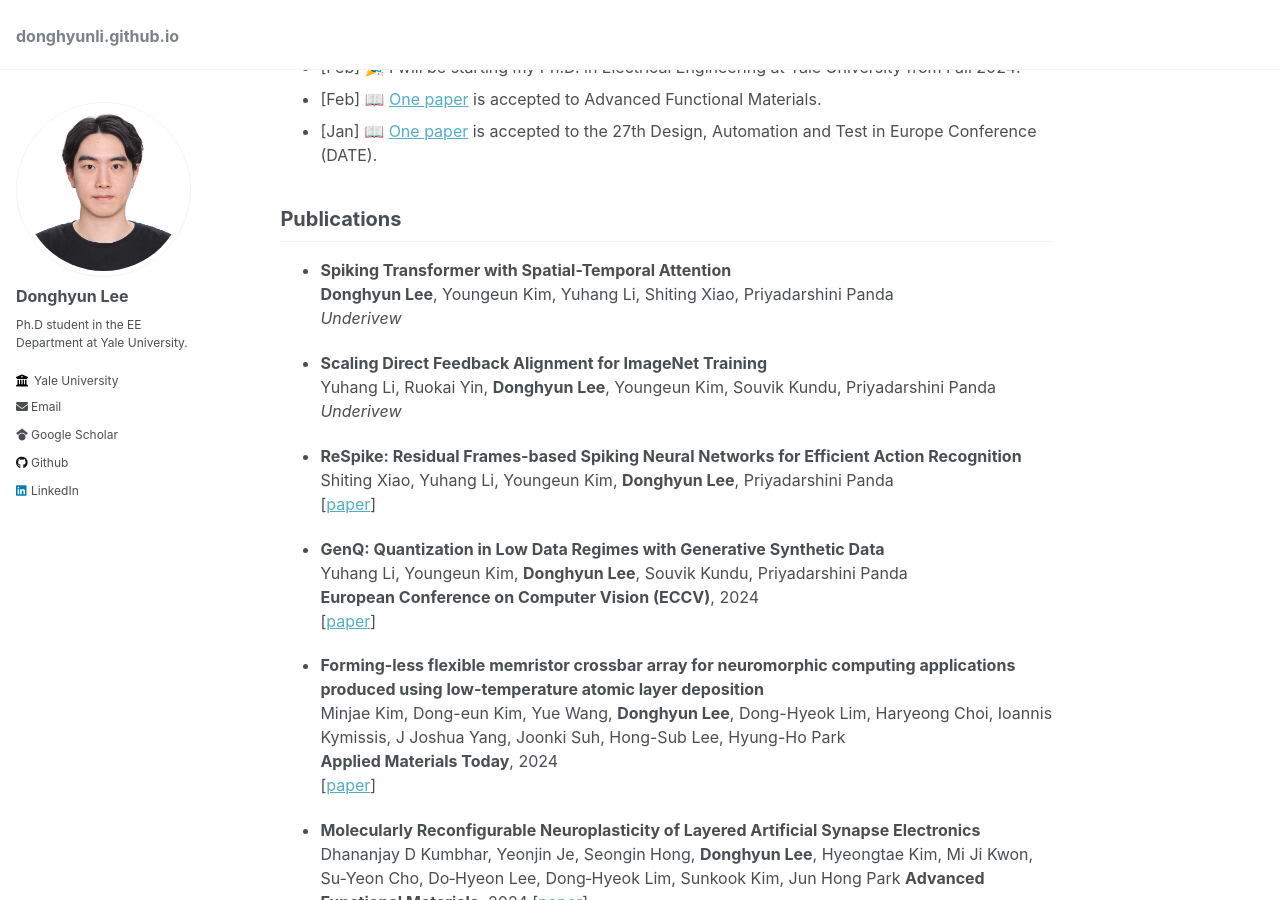
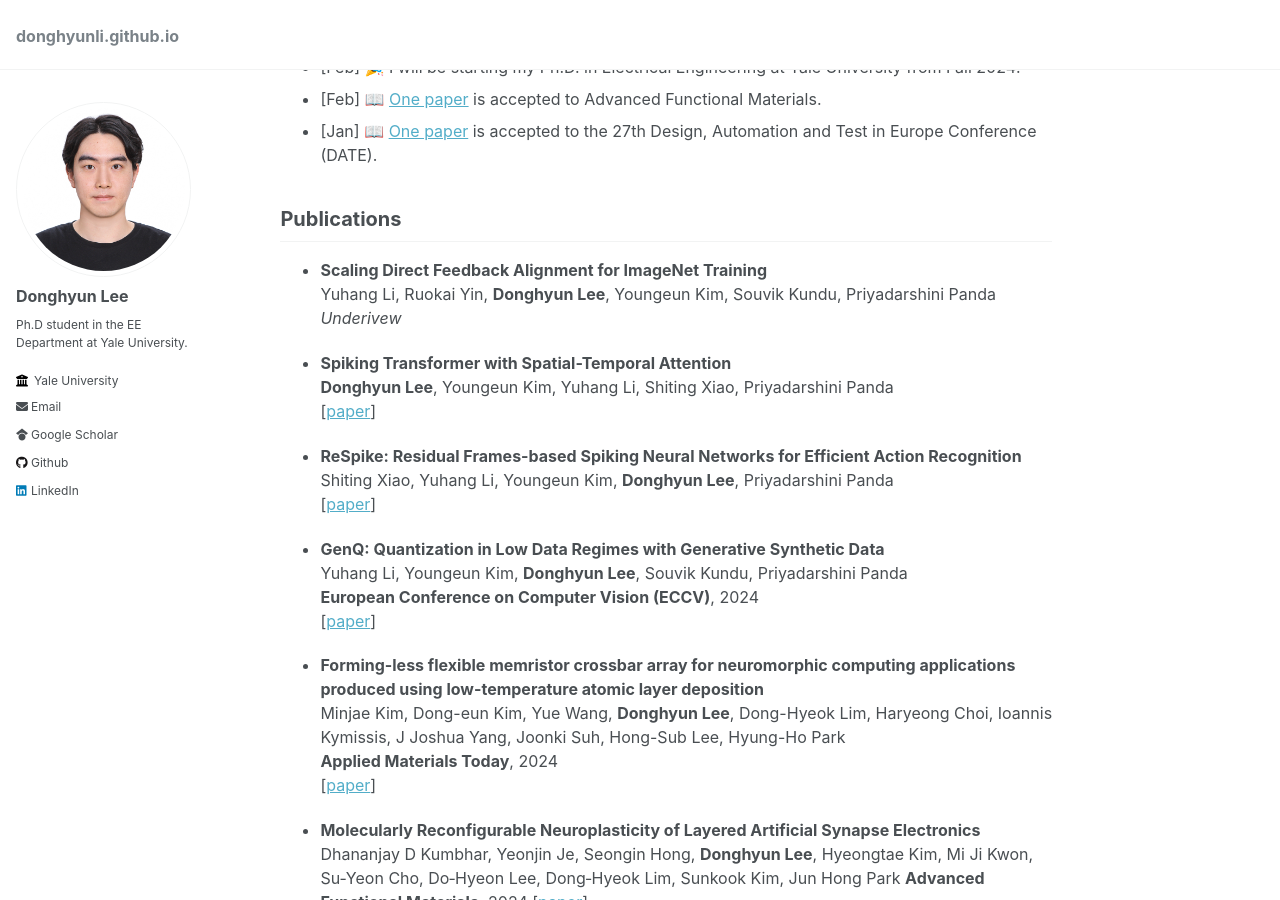
Before and after one commit to donghyunli/donghyunli.github.io, a Jekyll site: the page built from _pages/about.md, in a window 1280 px wide and 900 px high, scrolled down 524 px. Built offline with Jekyll 4.4.1, drawn with Linux system fonts in a browser that asks for light colours.

Commit message:
update paper

```diff
--- a/_pages/about.md
+++ b/_pages/about.md
@@ -25,13 +25,13 @@ I received B.E. degree in Mechanical Engineering Department at Yonsei University
 
 
 ## Publications
-- **Spiking Transformer with Spatial-Temporal Attention**
-**Donghyun Lee**, Youngeun Kim, Yuhang Li, Shiting Xiao, Priyadarshini Panda
-*Underivew*
-
 - **Scaling Direct Feedback Alignment for ImageNet Training**
 Yuhang Li, Ruokai Yin, **Donghyun Lee**, Youngeun Kim, Souvik Kundu, Priyadarshini Panda
 *Underivew*
+
+- **Spiking Transformer with Spatial-Temporal Attention**
+**Donghyun Lee**, Youngeun Kim, Yuhang Li, Shiting Xiao, Priyadarshini Panda
+[[paper](https://arxiv.org/pdf/2409.19764)]
 
 - **ReSpike: Residual Frames-based Spiking Neural Networks for Efficient Action Recognition**
 Shiting Xiao, Yuhang Li, Youngeun Kim, **Donghyun Lee**, Priyadarshini Panda
```
